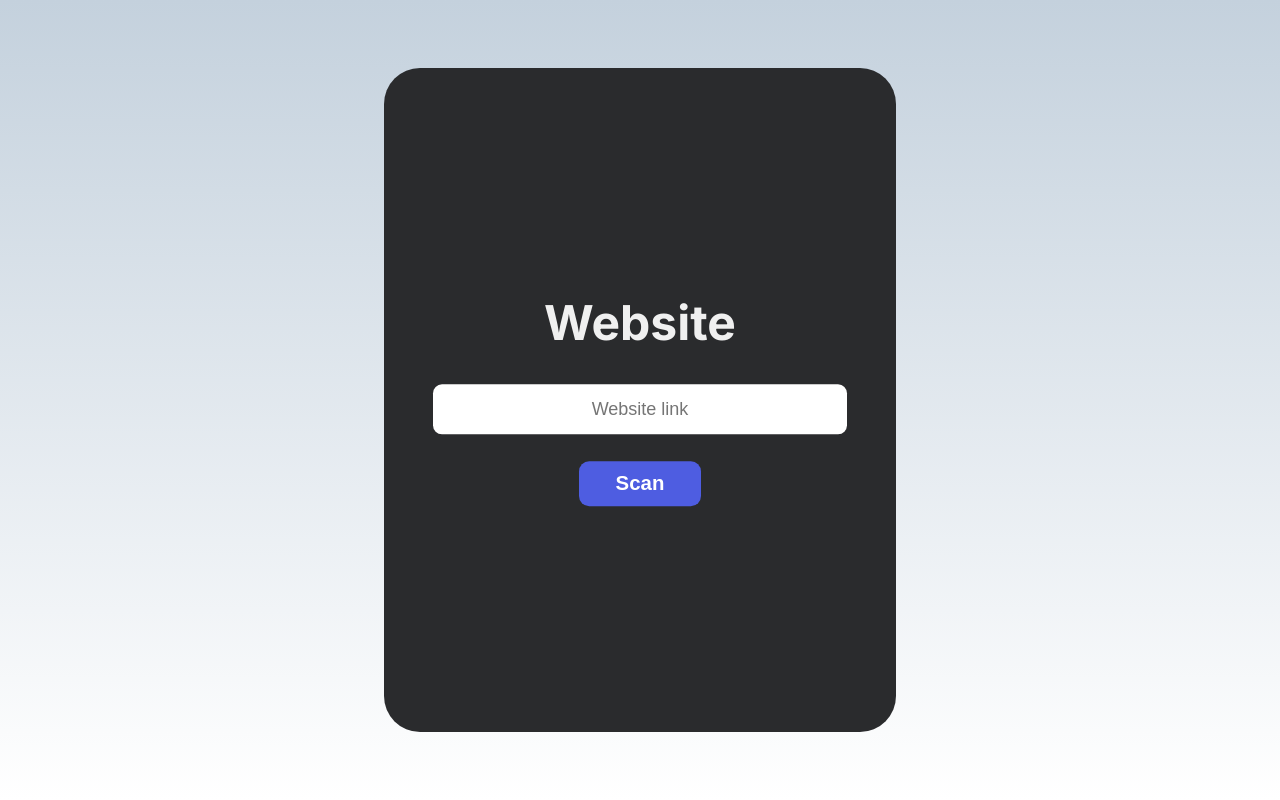
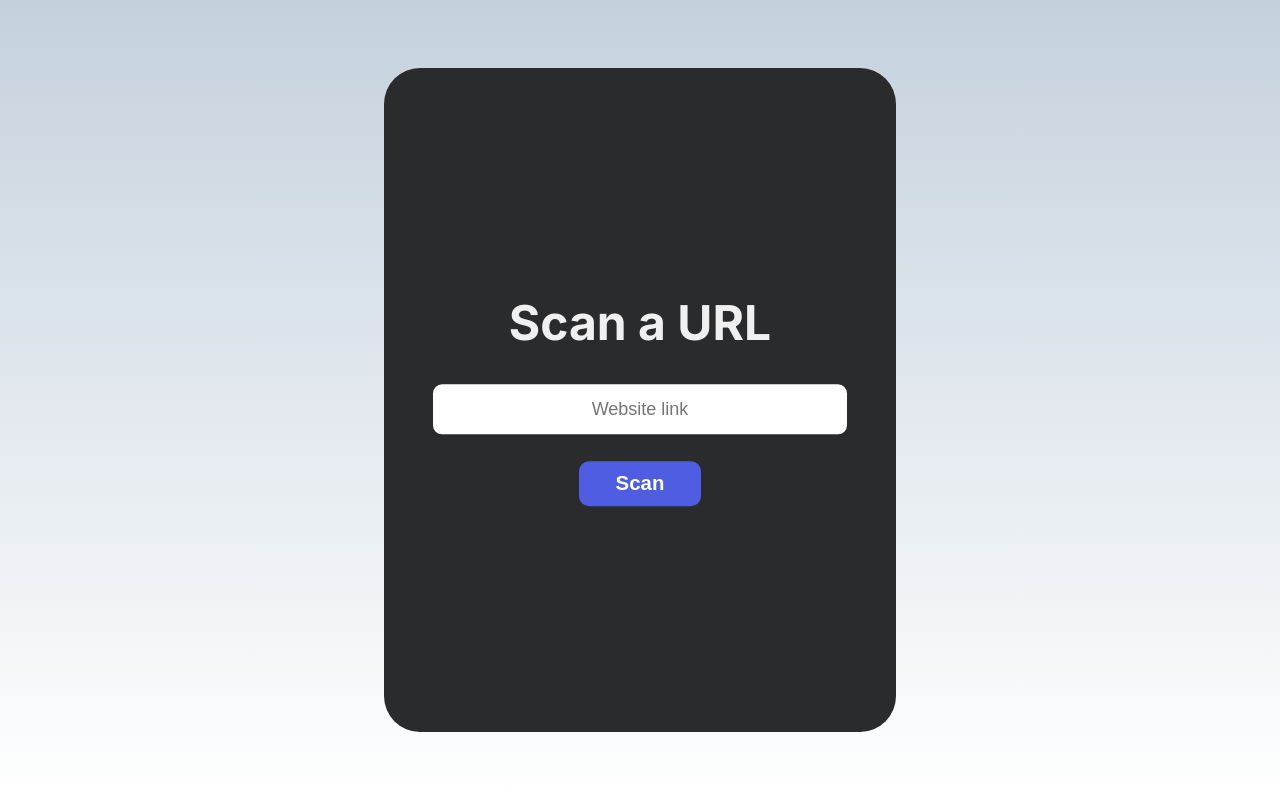
Before and after one commit to anna-zhang/image-text, a Flask app: page /page_scan in a window 1280 px wide. Run offline with Flask 2, Linux system fonts and the light colour scheme.

Commit message:
Update titles

```diff
--- a/templates/image_upload.html
+++ b/templates/image_upload.html
@@ -8,7 +8,7 @@
   <div id="image-upload">
     <div id="image-upload-card" style="text-align: center; font-size: 1.5em;">
       <div id="inner-image-upload" style="margin: auto; width: 100%; padding: 0%">
-        <h1 style="color: #F0F0F0; margin-top: 0px;">Image</h1>
+        <h1 style="color: #F0F0F0; margin-top: 0px;">Scan an Image</h1>
         <form action="tag_photo" method="POST" enctype="multipart/form-data" onsubmit="return validateForm()">
             <div>
                 <!-- User uploads image from computer -->
--- a/templates/upload_page.html
+++ b/templates/upload_page.html
@@ -8,7 +8,7 @@
   <div id="image-upload">
     <div id="image-upload-card" style="text-align: center; font-size: 1.5em;">
       <div id="inner-image-upload" style="margin: auto; width: 100%; padding: 0%">
-        <h1 style="color: #F0F0F0; margin-top: 0px;">Website</h1>
+        <h1 style="color: #F0F0F0; margin-top: 0px;">Scan a URL</h1>
         <form action="scan_url" method="POST" enctype="multipart/form-data">
           <!-- User inputs a website link -->
           <label for="site-link" style="color: #F0F0F0; display: none;">Website link:</label><input type="url" id="site-link" name="site-link" style="border-radius: 0.5em; width: 80%; padding: 0.8em 0.15em; color: #2A2B2D;  margin-bottom: 1.5em; font-size: 0.75em;" placeholder="Website link" aria-placeholder="Website link" required>
```
